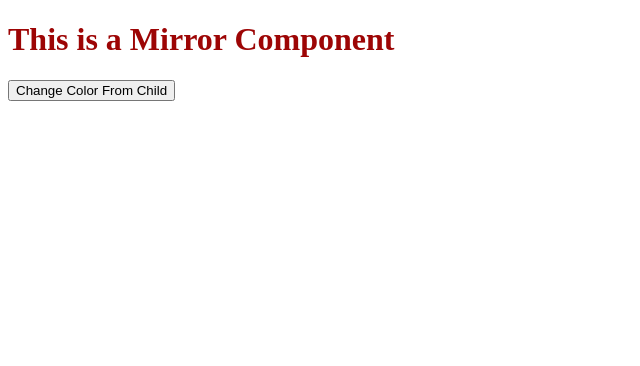
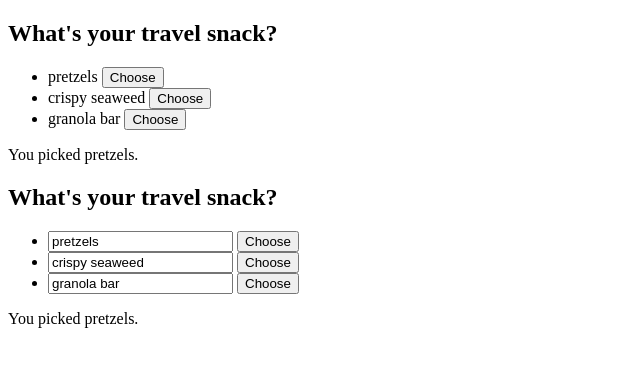
Before and after one commit to Tamanna5092/learning-react, a React (Vite) app: page / in a window 1280 px wide. Shown: the top 366 px of the page, without its empty margins (0-640 px from the left). Built offline with nearby package versions, Linux system fonts and the light colour scheme.

Commit message:
travel menu and editable menu

```diff
--- a/src/App.jsx
+++ b/src/App.jsx
@@ -24,11 +24,14 @@
 import FeedBack from "./components/3/FeedBack";
 import FormRedundant from "./components/3/FormRedundant";
 import Mirror from "./components/3/Mirror";
+import TravelMenu from "./components/3/TravelMenu";
+import MenuEditable from "./components/3/MenuEditable";
 
 function App() {
   return (
     <>
-      <Mirror messageColor={'#9d0505ff'}></Mirror>
+    <TravelMenu></TravelMenu>
+    <MenuEditable></MenuEditable>
     </>
   );
 }
--- /dev/null
+++ b/src/components/3/MenuEditable.jsx
@@ -0,0 +1,50 @@
+import { useState } from 'react';
+
+const initialItems = [
+  { title: 'pretzels', id: 0 },
+  { title: 'crispy seaweed', id: 1 },
+  { title: 'granola bar', id: 2 },
+];
+
+export default function MenuEditable() {
+  const [items, setItems] = useState(initialItems);
+  const [selectedId, setSelectedId] = useState(0);
+
+  const selectedItem = items.find(item => item.id === selectedId)
+
+  function handleItemChange(id, e) {
+    setItems(items.map(item => {
+      if (item.id === id) {
+        return {
+          ...item,
+          title: e.target.value,
+        };
+      } else {
+        return item;
+      }
+    }));
+  }
+
+  return (
+    <>
+      <h2>What's your travel snack?</h2>
+      <ul>
+        {items.map((item ) => (
+          <li key={item.id}>
+            <input
+              value={item.title}
+              onChange={e => {
+                handleItemChange(item.id, e)
+              }}
+            />
+            {' '}
+            <button onClick={() => {
+             setSelectedId(item.id)
+            }}>Choose</button>
+          </li>
+        ))}
+      </ul>
+      <p>You picked {selectedItem.title}.</p>
+    </>
+  );
+}
--- /dev/null
+++ b/src/components/3/TravelMenu.jsx
@@ -0,0 +1,33 @@
+/* eslint-disable no-unused-vars */
+import { useState } from 'react';
+
+const initialItems = [
+  { title: 'pretzels', id: 0 },
+  { title: 'crispy seaweed', id: 1 },
+  { title: 'granola bar', id: 2 },
+];
+
+export default function TravelMenu() {
+  const [items, setItems] = useState(initialItems);
+  const [selectedItem, setSelectedItem] = useState(
+    items[0]
+  );
+
+  return (
+    <>
+      <h2>What's your travel snack?</h2>
+      <ul>
+        {items.map(item => (
+          <li key={item.id}>
+            {item.title}
+            {' '}
+            <button onClick={() => {
+              setSelectedItem(item);
+            }}>Choose</button>
+          </li>
+        ))}
+      </ul>
+      <p>You picked {selectedItem.title}.</p>
+    </>
+  );
+}
```
